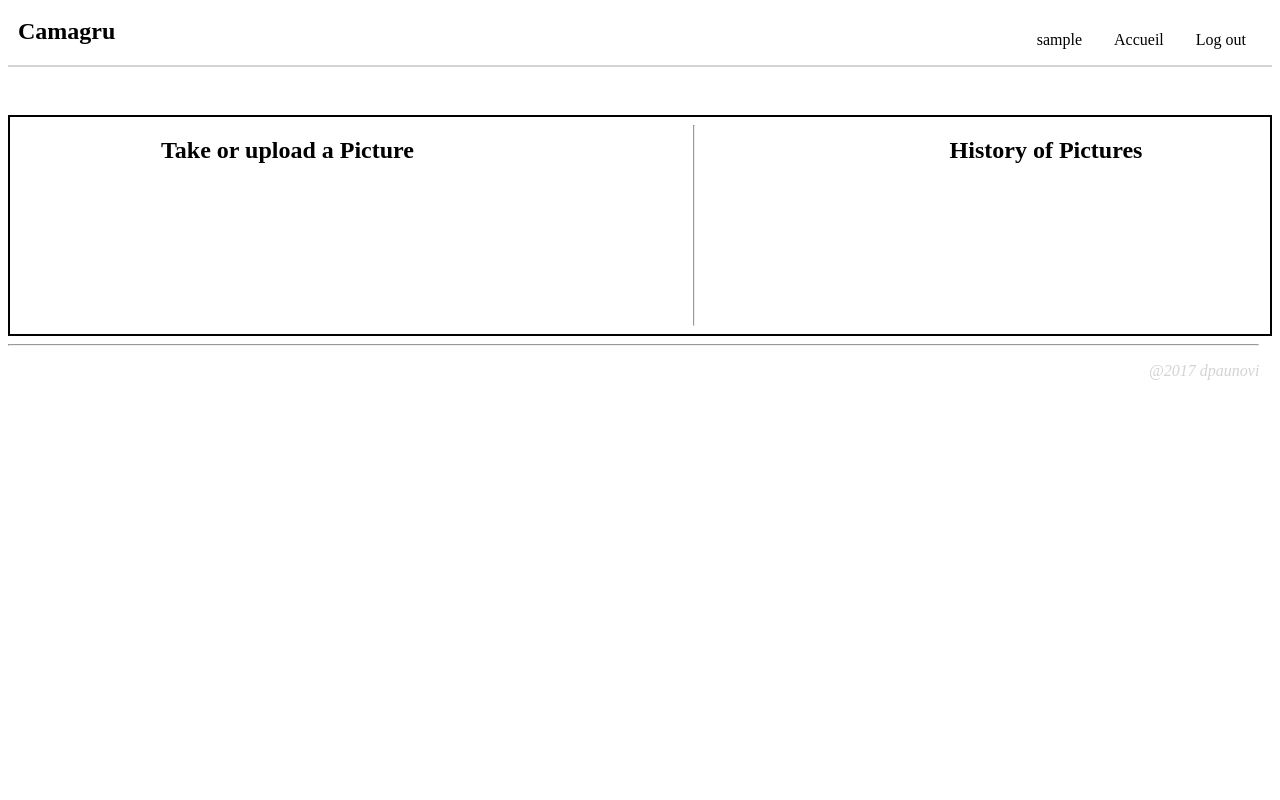
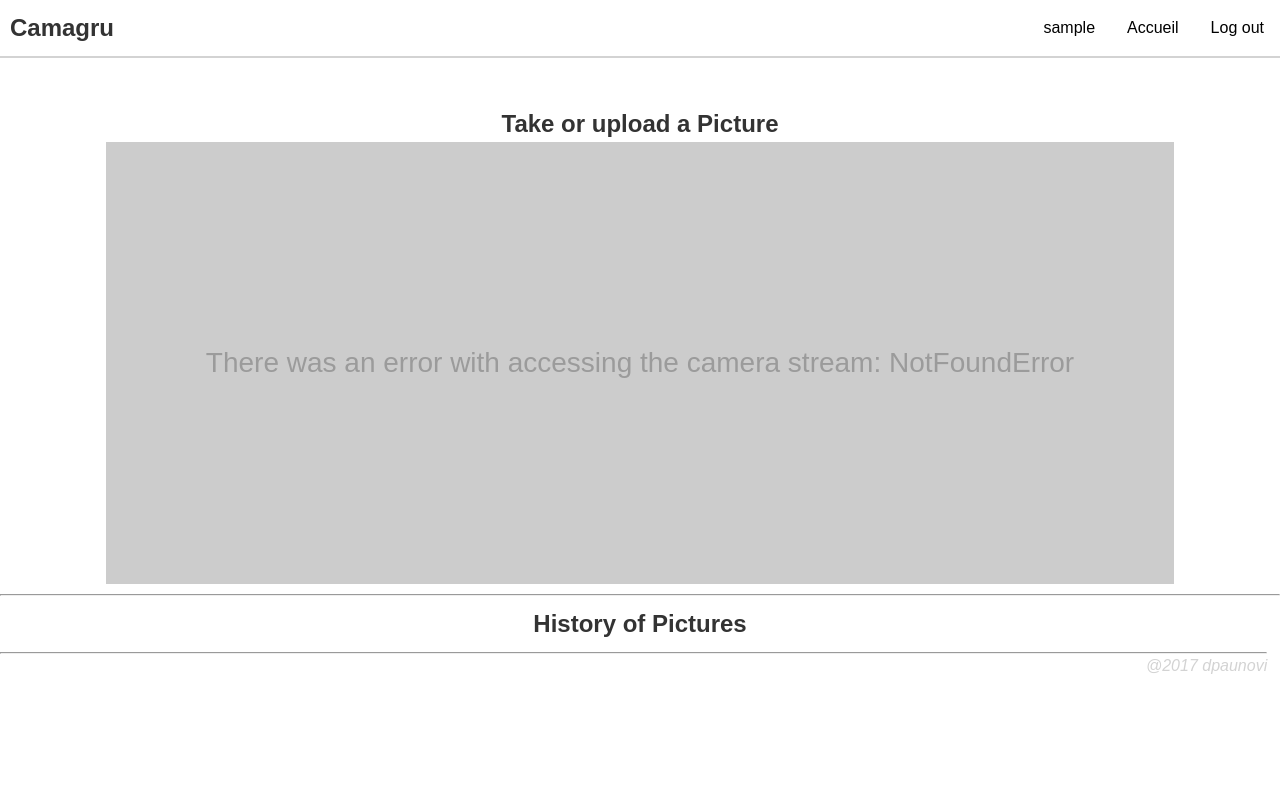
Before and after one commit to Dragi42/camagru, a PHP site: page /home.php in a window 1280 px wide. Run offline with PHP 8.4, Linux system fonts and the light colour scheme; the visitor is signed in with stand-in values (Sample User, id 1); data that the repository does not hold is empty.

Commit message:
camera OK

```diff
--- a/css/index.css
+++ b/css/index.css
@@ -1,9 +1,11 @@
+@import url('https://fonts.googleapis.com/css?family=Open+Sans:400,700');
+@import url('https://fonts.googleapis.com/icon?family=Material+Icons');
+
 #header {
 	display: flex;
 	justify-content: space-between;
-	align-items: flex-end;
+	align-items: center;
 	box-shadow: 0px 2px lightgrey;
-	margin-top: -10px;
 	margin-bottom: 50px;
 }
 
@@ -12,36 +14,43 @@
 	font-style: italic;
 	color: lightgrey;
 	position: relative;
-    bottom: 0px;
+	bottom: 0px;
 	width: 99%;
 	height: 70px;
 }
 
-h1 {
+h1{
+	font: normal 32px/1.5 'Open Sans', sans-serif;
+	color: #2c3e50;
+	margin: 50px 0;
 	text-align: center;
 }
 
-.box {
+*{
+	box-sizing: border-box;
+	margin: 0;
+	padding: 0;
+}
+
+html{
+	background-color: #fff;
+	font:normal 16px/1.5 sans-serif;
+	color: #333;
+}
+
+.box{
 	display: flex;
-	border: 2px solid black;
 }
 
 .logo {
 	margin-left: 10px;
 }
 
-.navbar {
-	margin-right: 10px;
-}
-
 .navbar ul {
 	list-style-type: none;
-	padding: 0;
-	margin: 0;
-}
-
-.navbar li {
-	float: left;
+	display: flex;
+	justify-content: space-between;
+	align-items: center;
 }
 
 .navbar li a {
@@ -83,7 +92,6 @@
 	flex-direction: column;
 	justify-content: space-around;
 	align-items: center;
-	width: 100%;
 	margin: 10 20 10 20;
 	text-align: center;
 }
@@ -95,11 +103,155 @@
 	border-radius: 5px;
 }
 
-.history, .video {
-    text-align: center;
-    margin: auto;
-	margin-top: 0px;
+.app {
+	position: relative;
 }
 
-.gallery {
+.app #start-camera{
+	display: none;
+	border-radius: 3px;
+	max-width: 400px;
+	color: #fff;
+	background-color: #448AFF;
+	text-decoration: none;
+	padding: 15px;
+	opacity: 0.8;
+	margin: 50px auto;
+	text-align: center;
 }
+
+.app video#camera-stream{
+	display: none;
+	width: 100%;
+}
+
+.app img#snap{
+	position: absolute;
+	top: 0;
+	left: 0;
+	width: 100%;
+	z-index: 10;
+	display: none;
+}
+
+.app #error-message{
+	width: 100%;
+	background-color: #ccc;
+	color: #9b9b9b;
+	font-size: 28px;
+	padding: 200px 100px;
+	text-align: center;
+	display: none;
+}
+
+.app .controls{
+	position: absolute;
+	top: 0;
+	left: 0;
+	width: 100%;
+	height: 100%;
+	z-index: 20;
+
+	display: flex;
+	align-items: flex-end;
+	justify-content: space-between;
+	padding: 30px;
+	display: none;
+}
+
+.app .controls a{
+	border-radius: 50%;
+	color: #fff;
+	background-color: #111;
+	text-decoration: none;
+	padding: 15px;
+	line-height: 0;
+	opacity: 0.7;
+	outline: none;
+	-webkit-tap-highlight-color: transparent;
+}
+
+.app .controls a:hover{
+	opacity: 1;
+}
+
+.app .controls a.disabled{
+	background-color: #555;
+	opacity: 0.5;
+	cursor: default;
+	pointer-events: none;
+}
+
+.app .controls a.disabled:hover{
+	opacity: 0.5;
+}
+
+.app .controls a i{
+	font-size: 18px;
+}
+
+.app .controls #take-photo i{
+	font-size: 32px;
+}
+
+.app canvas{
+	display: none;
+}
+
+
+
+.app video#camera-stream.visible,
+.app img#snap.visible,
+.app #error-message.visible
+{
+	display: block;
+}
+
+.app .controls.visible{
+	display: flex;
+}
+
+
+@media(max-width: 1402px){
+	.box{
+		display: block;
+	}
+}
+
+@media(max-width: 1000px){
+	.container{
+		margin: 40px;
+	}
+
+	.app #start-camera.visible{
+		display: block;
+	}
+
+	.app .controls a i{
+		font-size: 16px;
+	}
+
+	.app .controls #take-photo i{
+		font-size: 24px;
+	}
+}
+
+
+@media(max-width: 600px){
+	.container{
+		margin: 10px;
+	}
+
+	.app #error-message{
+		padding: 80px 50px;
+		font-size: 18px;
+	}
+
+	.app .controls a i{
+		font-size: 12px;
+	}
+
+	.app .controls #take-photo i{
+		font-size: 18px;
+	}
+}
--- a/home.php
+++ b/home.php
@@ -14,14 +14,24 @@
 		<link rel="stylesheet" type="text/css" href="css/index.css">
 	</head>
 		<div class="box">
-			<div class="video">
+			<div class="container">
 				<h2>Take or upload a Picture</h2>
-				<video autoplay="true" id="videoElement"></video>
+				<div class="app">
+					<a href="#" id="start-camera" class="visible">Touch here to start the app.</a>
+					<video id="camera-stream"></video>
+					<img id="snap">
+					<p id="error-message"></p>
+					<div class="controls">
+						<a href="#" id="delete-photo" title="Delete Photo" class="disabled"><i class="material-icons">delete</i></a>
+						<a href="#" id="take-photo" title="Take Photo"><i class="material-icons">camera_alt</i></a>
+						<a href="#" id="download-photo" download="selfie.png" title="Save Photo" class="disabled"><i class="material-icons">file_download</i></a>
+					</div>
+					<canvas></canvas>
+				</div>
 			</div>
 			<hr>
-			<div class="history">
+			<div class="container">
 				<h2>History of Pictures</h2>
-				<br />
 				<div class="gallery">
 		<?php
 			include("./Database/db.php");
--- a/webcam.js
+++ b/webcam.js
@@ -1,11 +1,129 @@
-var video = document.querySelector("#videoElement");
-navigator.getUserMedia = navigator.getUserMedia || navigator.webkitGetUserMedia || navigator.mozGetUserMedia || navigator.msGetUserMedia || navigator.oGetUserMedia;
-if (navigator.getUserMedia) {
-	navigator.getUserMedia({video: true}, handleVideo, videoError);
+var	video = document.querySelector("#camera-stream"),
+	image = document.querySelector("#snap"),
+	start_camera = document.querySelector("#start-camera"),
+	controls = document.querySelector(".controls"),
+	take_photo_btn = document.querySelector('#take-photo'),
+	delete_photo_btn = document.querySelector('#delete-photo'),
+	download_photo_btn = document.querySelector('#download-photo'),
+	error_message = document.querySelector('#error-message');
+
+	navigator.getUserMedia = navigator.getUserMedia || navigator.webkitGetUserMedia || navigator.mozGetUserMedia || navigator.msGetUserMedia || navigator.oGetUserMedia;
+
+if (!navigator.getUserMedia){
+	displayErrorMessage("Your browser doesn't have support for the navigator.getUserMedia interface.");
 }
-function handleVideo(stream) {
-	video.src = window.URL.createObjectURL(stream);
+
+else {
+	navigator.getUserMedia(
+			{video: true},
+			function(stream) {
+				video.src = window.URL.createObjectURL(stream);
+				video.play();
+				video.onplay = function() {
+					showVideo();
+				};
+			},
+			function(err) {
+				displayErrorMessage("There was an error with accessing the camera stream: " + err.name, err);
+			}
+		);
 }
-function videoError(e) {
-	// do something
+
+start_camera.addEventListener("click", function(e){
+
+	e.preventDefault();
+
+	// Start video playback manually.
+	video.play();
+	showVideo();
+});
+
+take_photo_btn.addEventListener("click", function(e){
+
+	e.preventDefault();
+
+	var snap = takeSnapshot();
+
+	// Show Image.
+	image.setAttribute('src', snap);
+	image.classList.add("visible");
+
+	// Enable delete and save buttons
+	delete_photo_btn.classList.remove("disabled");
+	download_photo_btn.classList.remove("disabled");
+
+	// Set the href attribute of the download button to the snap url.
+	download_photo_btn.href = snap;
+
+	// Pause video playback of stream.
+	video.pause();
+});
+
+delete_photo_btn.addEventListener("click", function(e){
+	e.preventDefault();
+
+	// Hide image.
+	image.setAttribute('src', "");
+	image.classList.remove("visible");
+
+	// Disable delete and save buttons
+	delete_photo_btn.classList.add("disabled");
+	download_photo_btn.classList.add("disabled");
+
+	// Resume playback of stream.
+	video.play();
+});
+
+function	showVideo() {
+	// Display the video stream and the controls.
+
+	hideUI();
+	video.classList.add("visible");
+	controls.classList.add("visible");
 }
+
+function takeSnapshot() {
+	// Here we're using a trick that involves a hidden canvas element.
+
+	var hidden_canvas = document.querySelector('canvas'),
+		context = hidden_canvas.getContext('2d');
+
+	var width = video.videoWidth,
+		height = video.videoHeight;
+
+	if (width && height) {
+
+		// Setup a canvas with the same dimensions as the video.
+		hidden_canvas.width = width;
+		hidden_canvas.height = height;
+
+		// Make a copy of the current frame in the video on the canvas.
+		context.drawImage(video, 0, 0, width, height);
+
+		// Turn the canvas image into a dataURL that can be used as a src for our photo.
+		return hidden_canvas.toDataURL('image/png');
+	}
+}
+
+function displayErrorMessage(error_msg, error){
+
+	error = error || "";
+	if(error){
+		console.log(error);
+	}
+
+	error_message.innerText = error_msg;
+
+	hideUI();
+	error_message.classList.add("visible");
+}
+
+function hideUI(){
+	// Helper function for clearing the app UI.
+
+	controls.classList.remove("visible");
+	start_camera.classList.remove("visible");
+	video.classList.remove("visible");
+	snap.classList.remove("visible");
+	error_message.classList.remove("visible");
+}
```
Also changed, not shown: index.php (+4 -6 lines).
